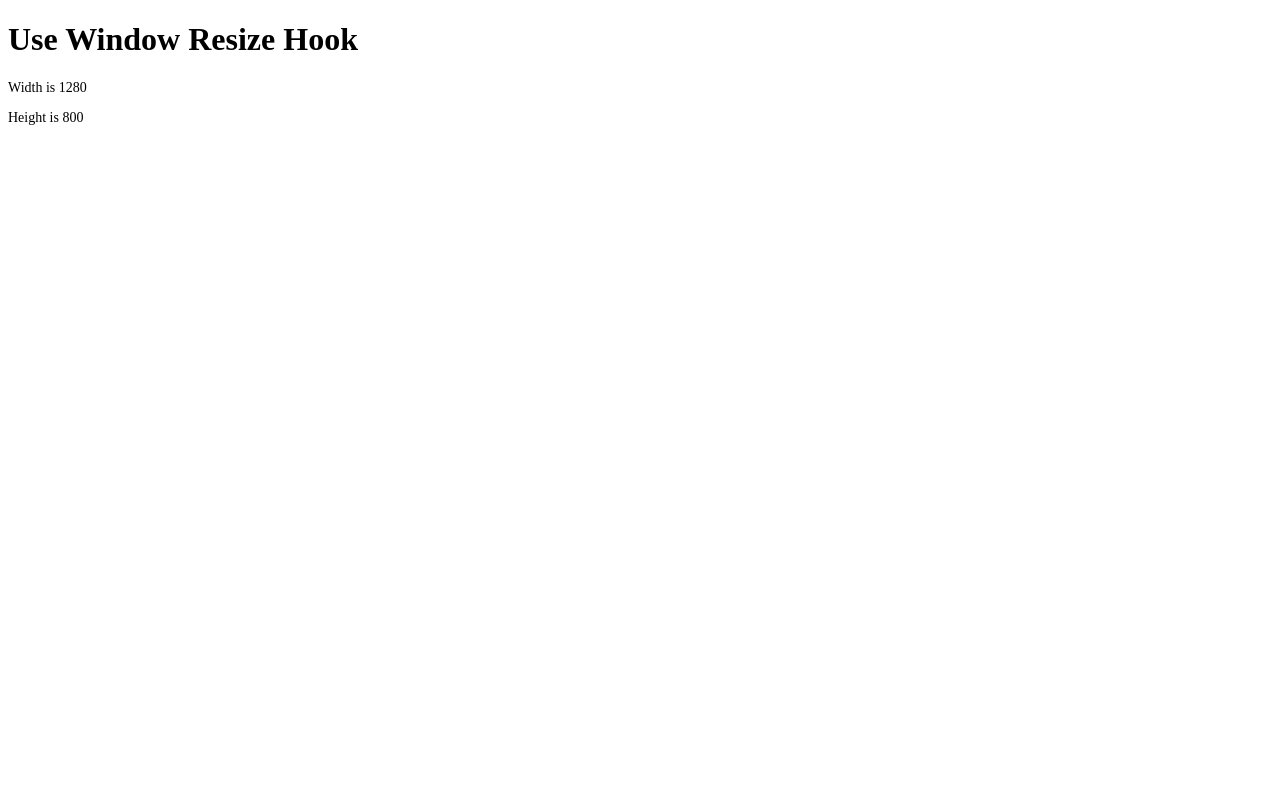
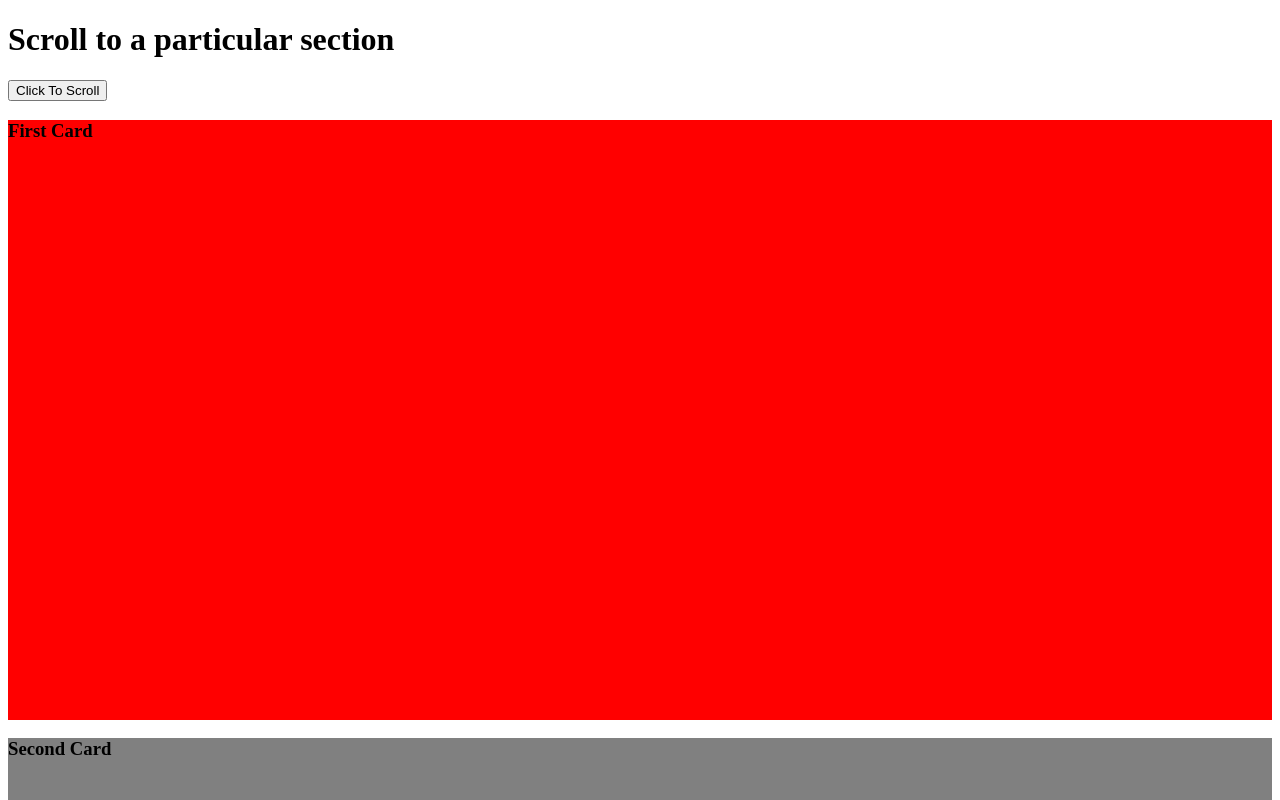
Before and after one commit to rmdabunesar/react-projects, a React (Vite) app: page / in a window 1280 px wide. Shown: the top 800 px of the page. Built offline with nearby package versions, Linux system fonts and the light colour scheme.

Commit message:
scroll to top and bottom or section

```diff
--- a/src/App.jsx
+++ b/src/App.jsx
@@ -12,6 +12,8 @@ import menus from "./components/nav-menu/data";
 import QrCode from "./components/qr-code/QrCode";
 import RandomColor from "./components/random-color/RandomColor";
 import ScrollIndicator from "./components/scroll-indicator/ScrollIndicator";
+import ScrollToSection from "./components/scroll-top-bottom/ScrollToSection";
+import ScrollTopBottom from "./components/scroll-top-bottom/ScrollTopBottom";
 import SearchAutocomplete from "./components/search-autocomplete/SearchAutocomplete";
 import StarRating from "./components/star-rating/StarRating";
 import TicTacToe from "./components/tic-tac-toe/TicTacToe";
@@ -62,7 +64,11 @@ const App = () => {
 
       {/* <UseOnClickOutsideTest /> */}
 
-      <UseWindowResizeTest />
+      {/* <UseWindowResizeTest /> */}
+
+      {/* <ScrollTopBottom /> */}
+
+      <ScrollToSection />
     </div>
   );
 };
--- /dev/null
+++ b/src/components/scroll-top-bottom/ScrollToSection.jsx
@@ -0,0 +1,79 @@
+import { useRef } from "react";
+
+const ScrollToSection = () => {
+  const targetRef = useRef();
+
+  const data = [
+    {
+      label: "First Card",
+      style: {
+        width: "100%",
+        height: "600px",
+        background: "red",
+      },
+    },
+    {
+      label: "Second Card",
+      style: {
+        width: "100%",
+        height: "600px",
+        background: "grey",
+      },
+    },
+    {
+      label: "Third Card",
+      style: {
+        width: "100%",
+        height: "600px",
+        background: "blue",
+      },
+    },
+    {
+      label: "Fourth Card",
+      style: {
+        width: "100%",
+        height: "600px",
+        background: "green",
+      },
+    },
+    {
+      label: "Fifth Card",
+      style: {
+        width: "100%",
+        height: "600px",
+        background: "orange",
+      },
+    },
+  ];
+
+  const handleScrollToSection = () => {
+    if (targetRef.current) {
+      const pos = targetRef.current.offsetTop;
+      window.scrollTo({
+        top: pos,
+        behavior: "smooth",
+      });
+    }
+  };
+
+  return (
+    <div>
+      <h1>Scroll to a particular section</h1>
+      <button onClick={handleScrollToSection}>Click To Scroll</button>
+      {data.map((dataItem, index) => {
+        const isTarget = index === 4; // scroll to Third Card
+        return (
+          <div
+            key={index}
+            ref={isTarget ? targetRef : null}
+            style={dataItem.style}
+          >
+            <h3>{dataItem.label}</h3>
+          </div>
+        );
+      })}
+    </div>
+  );
+};
+
+export default ScrollToSection;
--- /dev/null
+++ b/src/components/scroll-top-bottom/ScrollTopBottom.jsx
@@ -0,0 +1,48 @@
+import { useRef } from "react";
+import UseFetch from "../use-fetch/UseFetch";
+
+const ScrollTopBottom = () => {
+  const { data, error, pending } = UseFetch(
+    "https://dummyjson.com/products",
+    {}
+  );
+
+  const bottomRef = useRef(null);
+
+  const handleScrollToTop = () => {
+    window.scrollTo({
+      top: 0,
+      left: 0,
+      behavior: "smooth",
+    });
+  };
+
+  const handleScrollToBottom = () => {
+    bottomRef.current.scrollIntoView({ behavior: "smooth" });
+  };
+
+  if (error) return <h1>Error occurred! Please try again.</h1>;
+  if (pending) return <h1>Loading! Please wait...</h1>;
+
+  return (
+    <div>
+      <h1>Scroll to Top and Bottom Feature</h1>
+      <h3>This is the top section</h3>
+      <button onClick={handleScrollToBottom}>Scroll To Bottom</button>
+
+      {data && data.products && data.products.length
+      ? data.products.map((productItem) => (
+        <p key={productItem.id}>{productItem.title}</p>
+      ))
+      : null}
+
+
+      <button onClick={handleScrollToTop}>Scroll To Top</button>
+
+      <div ref={bottomRef}></div>
+      <h3>This is the bottom of the page</h3>
+    </div>
+  );
+};
+
+export default ScrollTopBottom;
```
